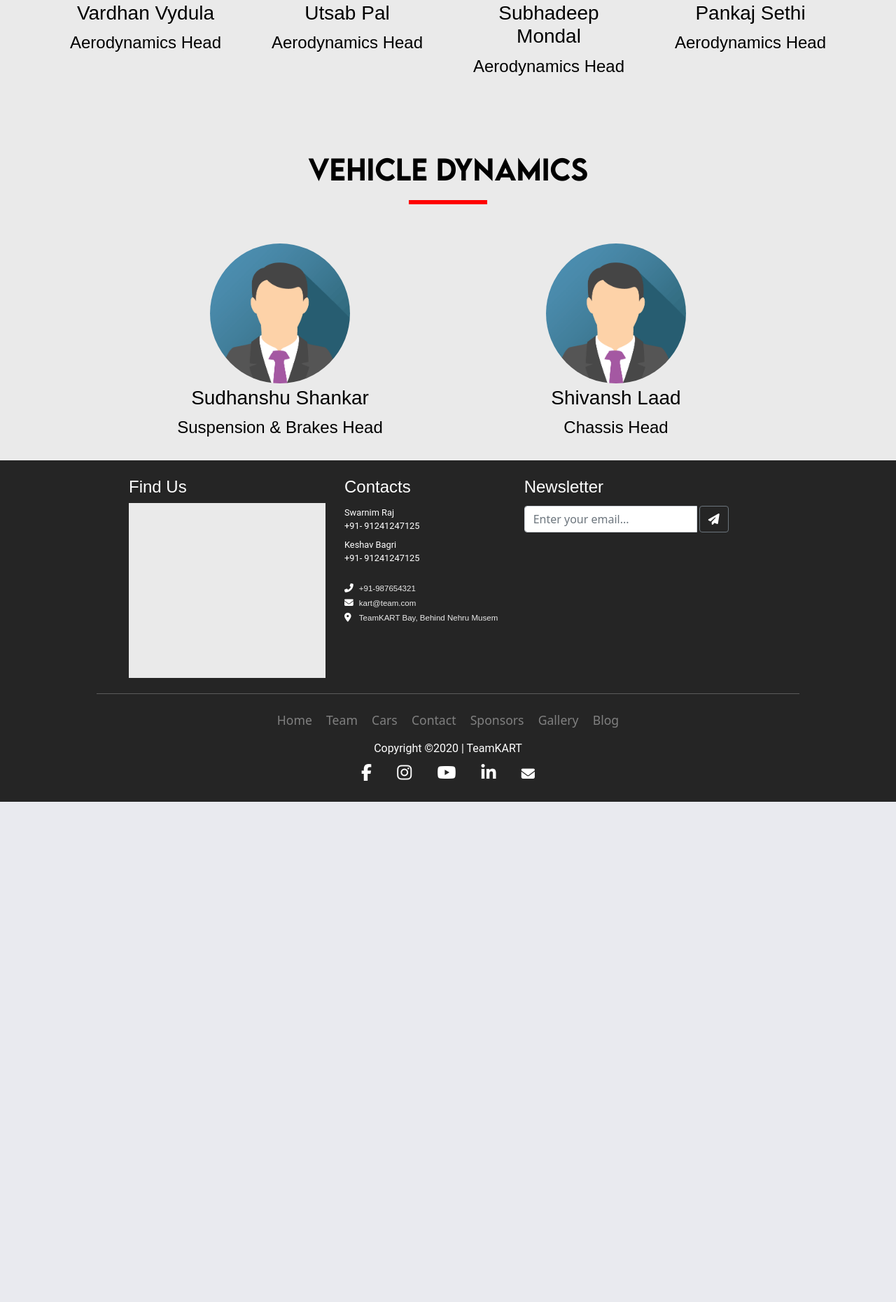
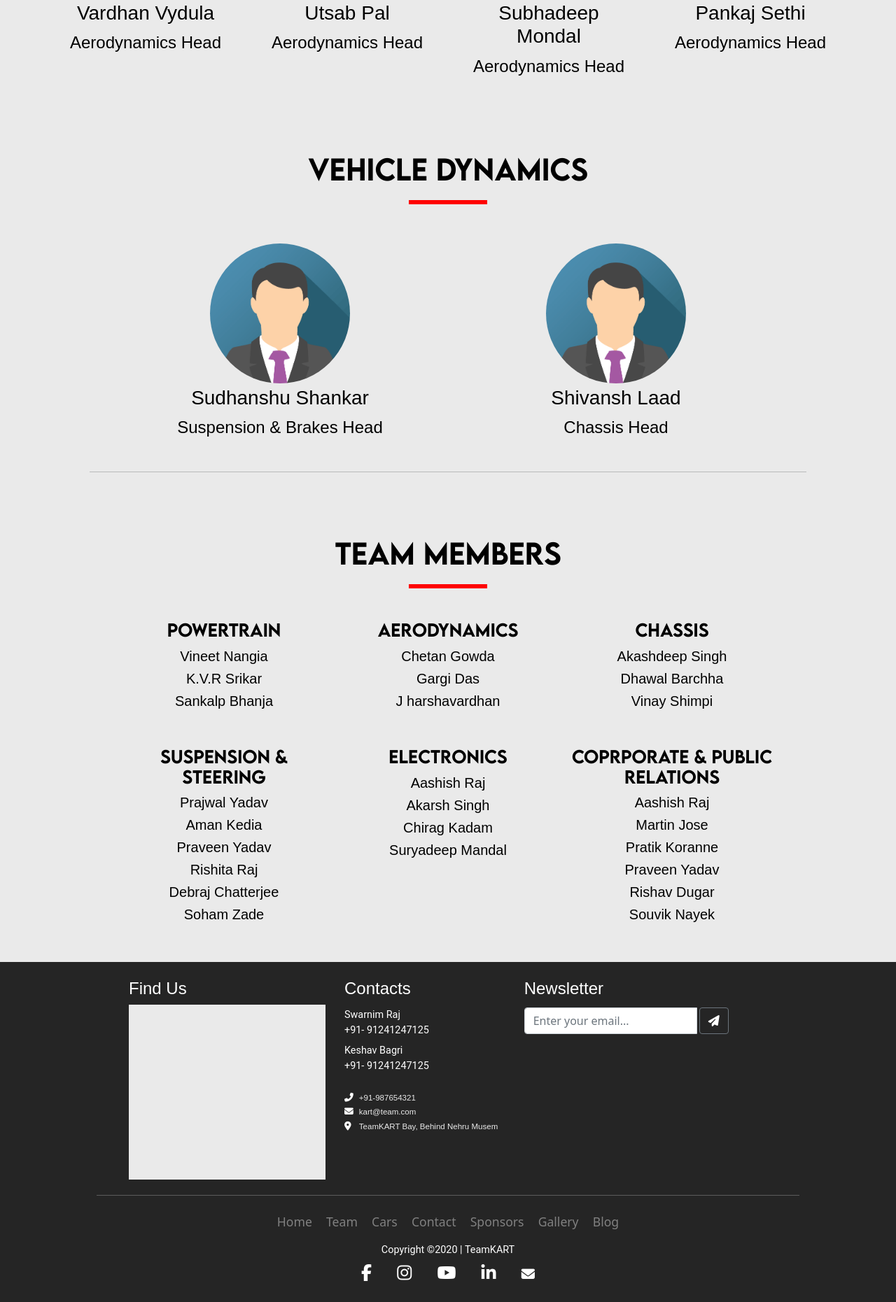
Before and after one commit to rhythm1920/Site_2021, a PHP site: page /team.html in a window 1280 px wide. Shown: the part 3074-4935 px from the top of the page at 70% size. Before the commit the page ends 4220 px from the top, so only its background shows below. Run offline with PHP 8.4, Linux system fonts and the light colour scheme; some libraries are stand-ins or nearby versions; grey boxes are pictures that could not be loaded.

Commit message:
added members in teams.html, favicon added

```diff
--- a/css/blog.css
+++ b/css/blog.css
@@ -3,6 +3,11 @@
   width: 300px;
   background-color: transparent !important;
   border: 0 !important;
+}
+
+.blog a {
+  text-decoration: none;
+  color: rgb(220, 53, 106);
 }
 
 .blog h5 {
--- a/css/styles.css
+++ b/css/styles.css
@@ -199,6 +199,10 @@ h6 {
   padding-left: 0;
 }
 
+.footer p {
+  font-size: 0.9em !important;
+}
+
 .footer .manager-contact {
   font-size: 0.8em;
 }
--- a/css/team.css
+++ b/css/team.css
@@ -76,6 +76,16 @@ h2 {
   float: right !important;
 }
 
+.members h5 {
+  color: black;
+  text-align: center;
+  padding: 0;
+}
+
+.members h4 {
+  font-family: "lemon_milkmedium" !important;
+}
+
 /* @media only screen and (max-width: 576px) {
   .media {
     height: 200px;
--- a/team.html
+++ b/team.html
@@ -1228,32 +1228,71 @@
             </div>
           </div>
         </div>
-        <!-- <hr style="width: 60%; margin: 1rem auto" />
-        <h2 class="text-center">TEAM MEMBERS</h2>
-        <div class="container container-fluid w-75">
+        <!-- Team Members -->
+        <hr style="width: 80%; margin: 1rem auto" />
+        <h1 class="text-center">TEAM MEMBERS</h1>
+        <hr class="hr mx-auto" />
+        <div class="container container-fluid w-75 members pb-3">
           <div class="row justify-content-between">
-            <div class="col-4 text-center">
-              <h4>Powertrain</h4>
+            <div class="col-lg-4 text-center py-3">
+              <h4>POWERTRAIN</h4>
+              <div>
+                <h5>Vineet Nangia</h5>
+                <h5>K.V.R Srikar</h5>
+                <h5>Sankalp Bhanja</h5>
+              </div>
             </div>
-            <div class="col-4 text-center">
-              <h4>Electronics</h4>
+            <div class="col-lg-4 text-center py-3">
+              <h4>AERODYNAMICS</h4>
+              <div>
+                <h5>Chetan Gowda</h5>
+                <h5>Gargi Das</h5>
+                <h5>J harshavardhan</h5>
+              </div>
             </div>
-            <div class="col-4 text-center">
-              <h4>Chassis</h4>
+            <div class="col-lg-4 text-center py-3">
+              <h4>CHASSIS</h4>
+              <div>
+                <h5>Akashdeep Singh</h5>
+                <h5>Dhawal Barchha</h5>
+                <h5>Vinay Shimpi</h5>
+              </div>
             </div>
           </div>
-          <div class="row justify-content-between">
-            <div class="col-4 text-center">
-              <h4>Suspension, Brakes & Steering</h4>
+          <div class="row justify-content-between my-3">
+            <div class="col-lg-4 text-center py-3">
+              <h4>SUSPENSION & STEERING</h4>
+              <div>
+                <h5>Prajwal Yadav</h5>
+                <h5>Aman Kedia</h5>
+                <h5>Praveen Yadav</h5>
+                <h5>Rishita Raj</h5>
+                <h5>Debraj Chatterjee</h5>
+                <h5>Soham Zade</h5>
+              </div>
             </div>
-            <div class="col-4 text-center">
-              <h4>Aerodynamics</h4>
+            <div class="col-lg-4 text-center py-3">
+              <h4>ELECTRONICS</h4>
+              <div>
+                <h5>Aashish Raj</h5>
+                <h5>Akarsh Singh</h5>
+                <h5>Chirag Kadam</h5>
+                <h5>Suryadeep Mandal</h5>
+              </div>
             </div>
-            <div class="col-4 text-center">
-              <h4>Corporate & Public Relations</h4>
+            <div class="col-lg-4 text-center py-3">
+              <h4>COPRPORATE & PUBLIC RELATIONS</h4>
+              <div>
+                <h5>Aashish Raj</h5>
+                <h5>Martin Jose</h5>
+                <h5>Pratik Koranne</h5>
+                <h5>Praveen Yadav</h5>
+                <h5>Rishav Dugar</h5>
+                <h5>Souvik Nayek</h5>
+              </div>
             </div>
           </div>
-        </div> -->
+        </div>
       </div>
 
       <footer>
```
Also changed, not shown: blog.html (+2 -37 lines), index.html (+5 -10 lines), favicon.ico (added).
